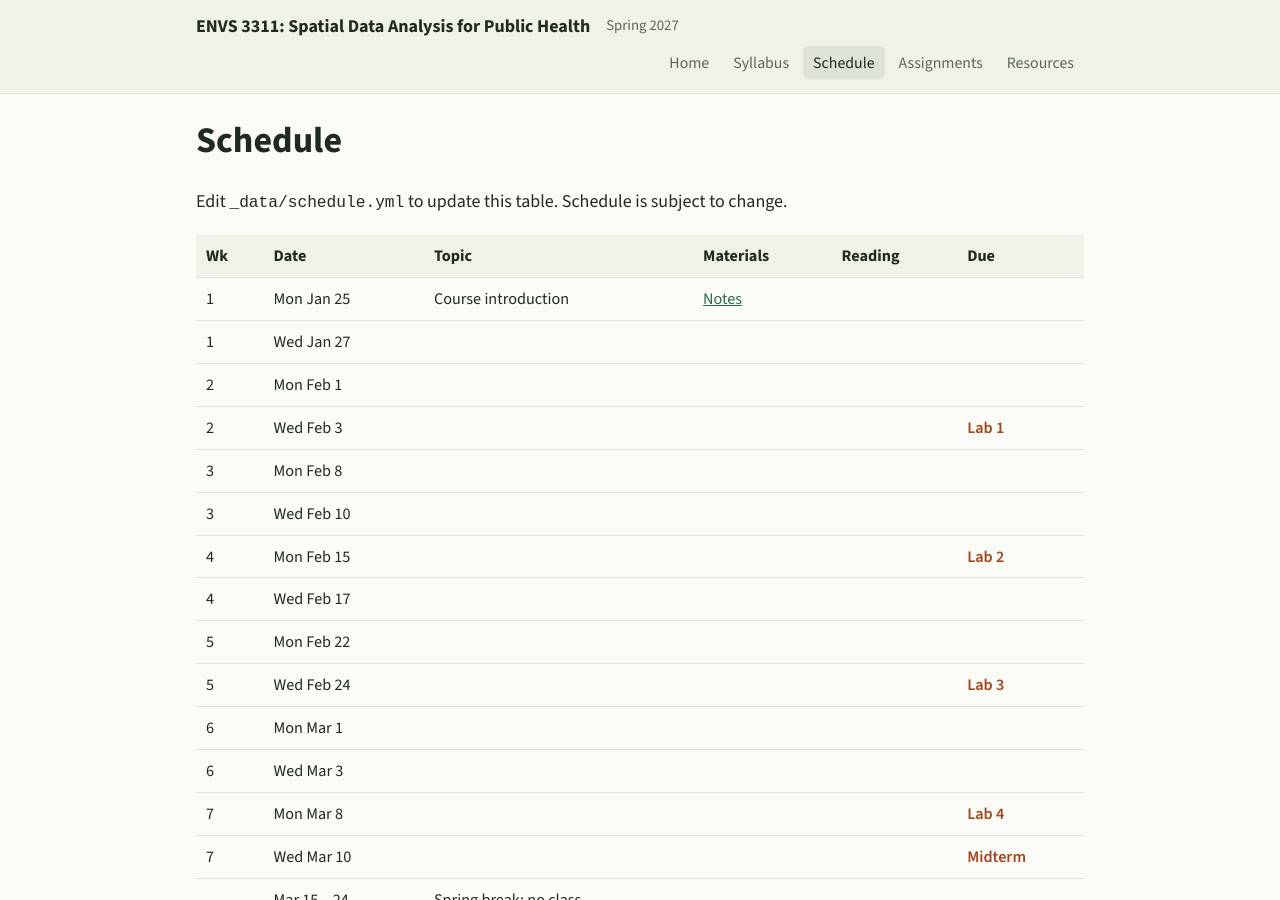
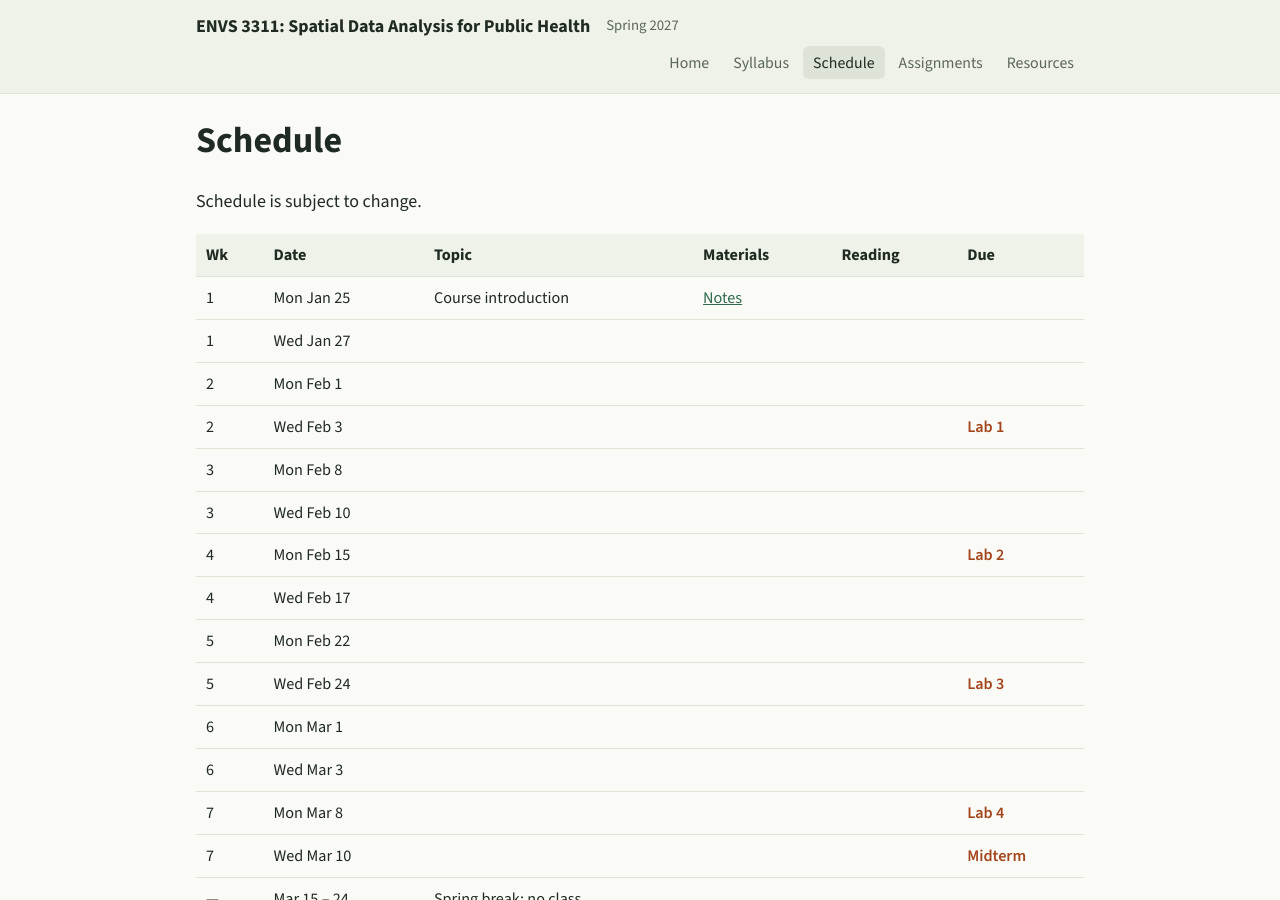
Before and after one commit to kateebb/envs3311, a Jekyll site: the page built from schedule.md, in a window 1280 px wide and 900 px high. Built offline with Jekyll 4.4.1, drawn with Linux system fonts in a browser that asks for light colours.

Commit message:
Update schedule.md

```diff
--- a/schedule.md
+++ b/schedule.md
@@ -3,7 +3,7 @@ layout: default
 title: Schedule
 ---
 
-Edit `_data/schedule.yml` to update this table. Schedule is subject to change.
+Schedule is subject to change.
 
 <div class="table-scroll">
 <table class="schedule">
```
